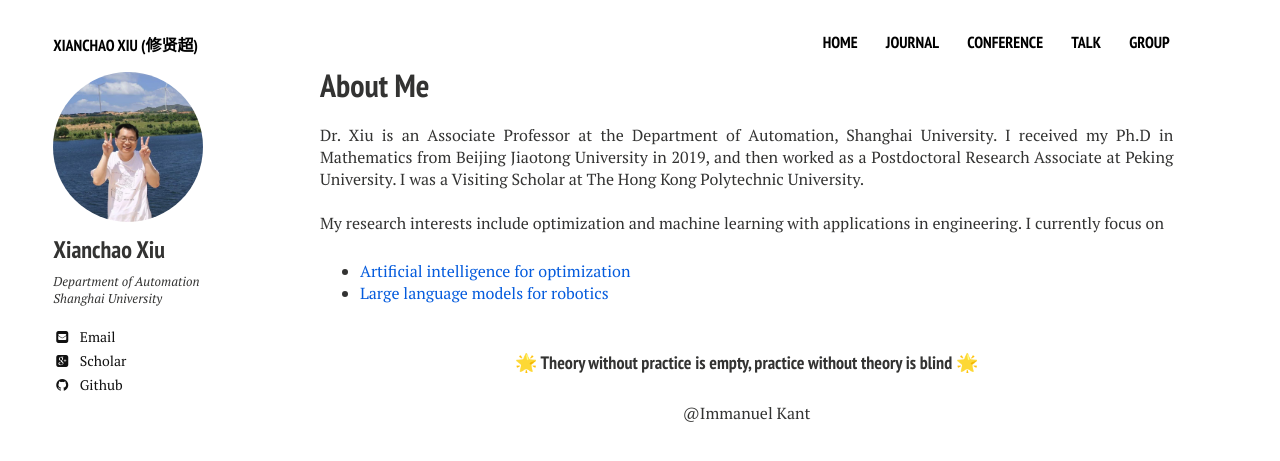
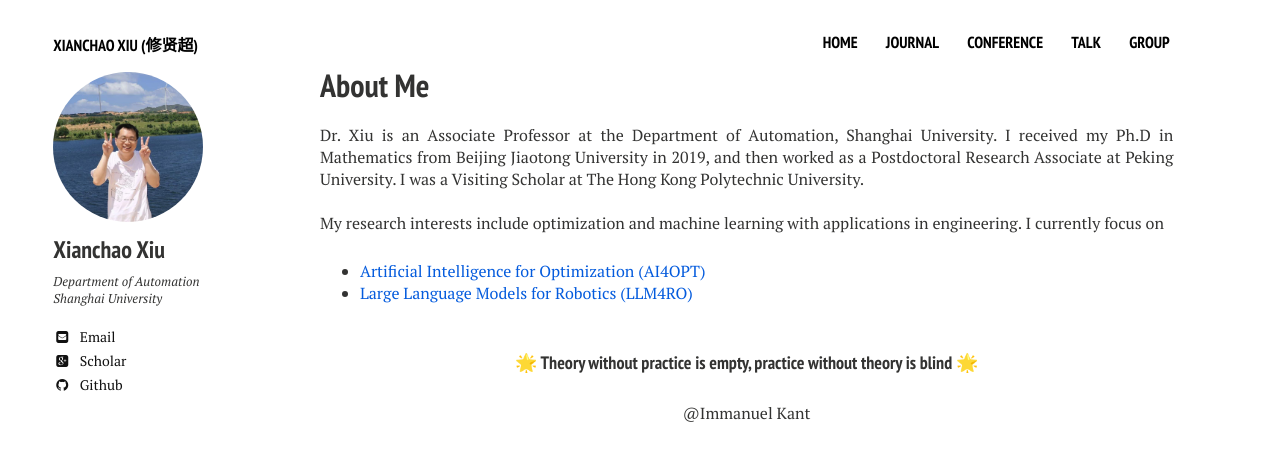
Before and after one commit to xianchaoxiu/xianchaoxiu.github.io, a Jekyll site: the page built from index.md, in a window 1280 px wide. Shown: the top 461 px of the page. Built offline with Jekyll 4.4.1, drawn with Linux system fonts in a browser that asks for light colours; nearby versions of some CDN libraries.

Commit message:
Update home2.html

```diff
--- a/_layouts/home2.html
+++ b/_layouts/home2.html
@@ -35,8 +35,8 @@
 	 My research interests include optimization and machine learning with applications in engineering.
 	 I currently focus on
 	<ul>
-      <li> <a href="https://github.com/xianchaoxiu/AI4OPT" class="textlink" target="_blank">Artificial intelligence for optimization </a> </li>
-      <li> <a href="https://github.com/xianchaoxiu/LLM4RO" class="textlink" target="_blank">Large language models for robotics </a> </li>   <br>
+      <li> <a href="https://github.com/xianchaoxiu/AI4OPT" class="textlink" target="_blank">Artificial Intelligence for Optimization (AI4OPT)</a> </li>
+      <li> <a href="https://github.com/xianchaoxiu/LLM4RO" class="textlink" target="_blank">Large Language Models for Robotics (LLM4RO) </a> </li>   <br>
     </ul>
 
 
```
